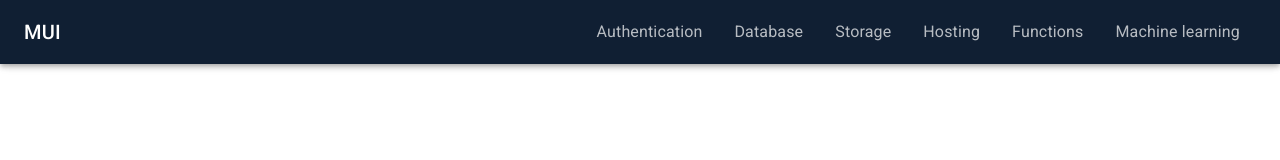
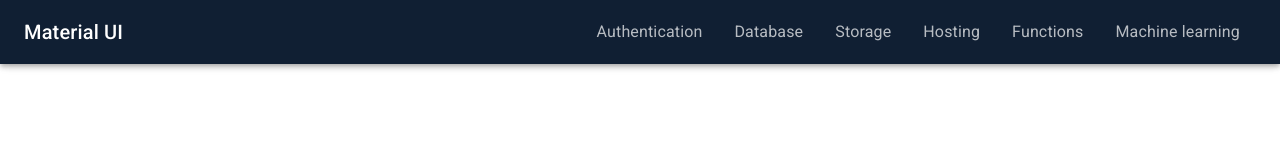
Before and after one commit to AmirHosseinRP/material-ui-practice, a React (Create React App) app: page / in a window 1280 px wide. Shown: the top 160 px of the page. Built offline with nearby package versions, Linux system fonts and the light colour scheme.

Commit message:
box check

```diff
--- a/src/components/Navbar.js
+++ b/src/components/Navbar.js
@@ -60,7 +60,7 @@ function NavBar(props) {
                         component="div"
                         sx={{flexGrow: 1, display: {xs:'none',sm: 'none', md: 'block'}}}
                     >
-                        MUI
+                        Material UI
                     </Typography>
                     <Box sx={{display: {xs:'none',sm: 'none', md: 'flex'}}}>
                         {mainNavbarItems.map((item) => (
```
